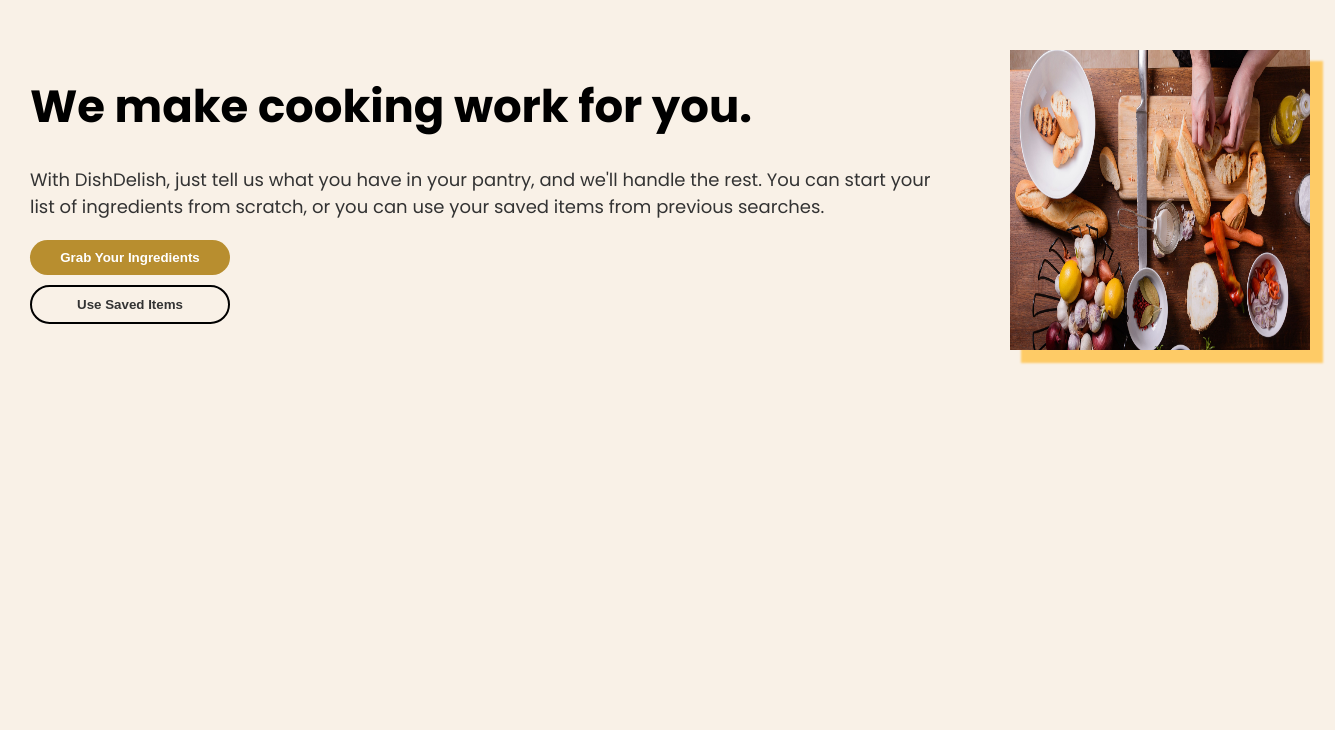
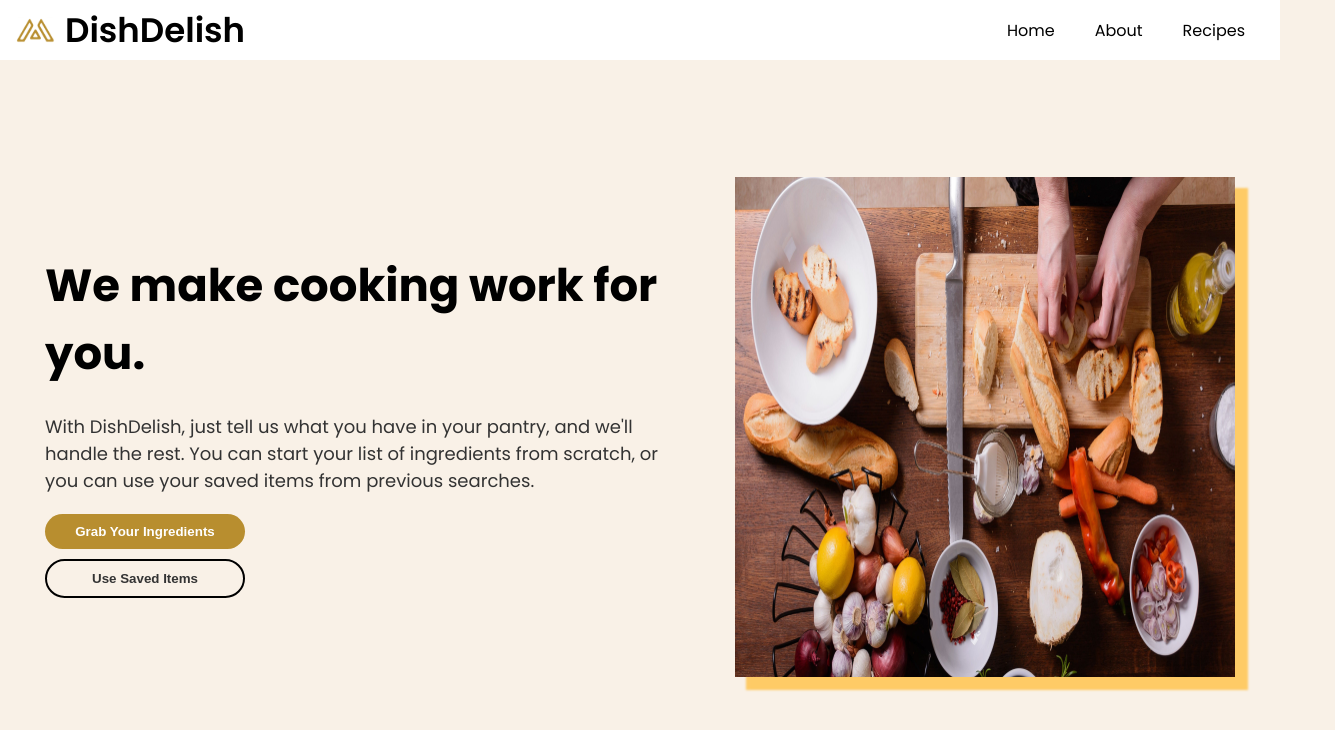
Before and after one commit to audsostrom/dishdelish, a Next.js app: page /menu in a window 1280 px wide. Shown: the top 730 px of the page, 1335 px wide, since content can reach past the window. Built offline with nearby package versions, Linux system fonts and the light colour scheme.

Commit message:
fixed all the things i broke

```diff
--- a/app/about/page.js
+++ b/app/about/page.js
@@ -1,5 +1,5 @@
 import React from "react";
-import MultiplePizzas from "../assets/thisisbanner.png";
+import MultiplePizzas from "../../assets/thisisbanner.png";
 import "./about.css";
 
 function About() {
@@ -7,7 +7,7 @@ function About() {
     <div className="about">
       <div
         className="aboutTop"
-        style={{ backgroundImage: `url(${MultiplePizzas})` }}
+        style={{ backgroundImage: `url(${MultiplePizzas.src})` }}
       ></div>
       <div className="aboutBottom">
         <h1> ABOUT US</h1>
--- a/app/grab/page.js
+++ b/app/grab/page.js
@@ -81,7 +81,7 @@ function Grab() {
 
   return (
     <>
-      <div className="grab" style={{ backgroundImage: `url(${BannerImageNew})` }}>
+      <div className="grab" style={{ backgroundImage: `url(${BannerImageNew.src})` }}>
       </div>
       <div className="customTextNew">
         <p>Got Everything?</p>
--- a/app/home/page.js
+++ b/app/home/page.js
@@ -1,6 +1,7 @@
 import Link from 'next/link';
 import BannerImage from "../../assets/cuttingbanana.png";
 import "./home.css";
+import Navbar from '@/components/navbar/navbar';
 
 function Home() {
   return (
--- a/app/layout.js
+++ b/app/layout.js
@@ -1,4 +1,5 @@
 import './globals.css';
+import Navbar from '@/components/navbar/navbar';
 
 let title = 'DishDelish';
 let description = 'Dish Delish is your go-to hub for exploring new flavors, mastering cooking techniques, and indulging in epicurean adventures.';
@@ -18,7 +19,10 @@ export const metadata = {
 export default function RootLayout({children}) {
   return (
     <html lang="en">
-      <body>{children}</body>
+      <body>
+        <Navbar/>
+        {children}
+      </body>
     </html>
   );
 }
--- a/app/menu/menu.css
+++ b/app/menu/menu.css
@@ -1,17 +1,17 @@
 
 .menu {
-   text-align: left;
-   padding-left: min(10%, 30px);
-   padding-bottom: 200px;
-   width: 100%;
-
+  display: flex;
+  flex-direction: row;
+  flex-wrap: wrap;
+  text-align: left;
+  width: 100%;
+  height: calc(100vh - 60px);
+  align-items: center;
+  justify-content: center;
  }
 
- .menuContent {
-   display: flex;
-   align-items: center;
-   justify-content: space-between;
-   margin-top: 50px;
+ .customTextContainer {
+   width: 50%;
  }
 
  .menuImageContainer {
@@ -19,8 +19,8 @@
  }
 
  .menuImage {
-   max-width: 300px;
-   max-height: 300px;
+   max-width: 500px;
+   max-height: 500px;
    margin-right: min(10%, 25px);
    box-shadow: 12px 12px 2px 1px rgba(255, 194, 71, .8);
  }
--- a/app/menu/page.js
+++ b/app/menu/page.js
@@ -11,7 +11,6 @@ import yourImage from "../../assets/GetCooking.jpeg";
 function Menu() {
   return (
     <div className="menu">
-      <div className="menuContent">
         <div className="customTextContainer">
           <span className="customTextnew">We make cooking work for you. </span>
           <br />
@@ -35,7 +34,6 @@ function Menu() {
           <Image unoptimized={true} src={yourImage} alt="Your Image" className="menuImage"/>
         </div>
       </div>
-    </div>
   );
 }
 
--- a/app/page.js
+++ b/app/page.js
@@ -1,6 +1,8 @@
 import Link from 'next/link';
 import Home from './home/page';
 import './globals.css';
+import Navbar from '@/components/navbar/navbar';
+
 
 export default function Page() {
   return (
--- a/components/navbar/navbar.css
+++ b/components/navbar/navbar.css
@@ -4,21 +4,24 @@
    background-color: #ffffff;
    display: flex;
    flex-direction: row;
-   justify-content: space-between; /* Center content horizontally */
+ }
+
+ .logo {
+  display: flex;
  }
 
  .navbar .leftSide {
-   flex: 1;
    height: 100%;
    display: flex;
    align-items: center;
    padding-left: 15px;
  }
+ .logo-text {
+  font-weight: 600;
+  font-size: 34px;
+  padding-left: 10px;
+ }
 
- /* dish */
- .navbar .leftSide img {
-   width: 200px;
- }
 
  .navbar .rightSide {
    flex: 1;
--- a/components/navbar/navbar.js
+++ b/components/navbar/navbar.js
@@ -1,8 +1,11 @@
 
-import Logo from "../assets/dishdelishlogo.png";
+"use client";
+import Logo from "../../assets/logo.svg";
 import Link from 'next/link';
-import ReorderIcon from "@material-ui/icons/Reorder";
+import ReorderIcon from '@mui/icons-material/Reorder';
 import "./navbar.css";
+import { useState } from "react";
+import Image from "next/image";
 
 function Navbar() {
   const [openLinks, setOpenLinks] = useState(false);
@@ -13,7 +16,10 @@ function Navbar() {
   return (
     <div className="navbar">
       <div className="leftSide" id={openLinks ? "open" : "close"}>
-        <img src={Logo} />
+          <Image height='40' width='40' src={Logo} />
+          <div className="logo-text">
+            DishDelish
+          </div>
         <div className="hiddenLinks">
           <Link href="/"> Home </Link>
           <Link href="/about"> About </Link>
--- a/package.json
+++ b/package.json
@@ -9,6 +9,12 @@
     "lint": "next lint"
   },
   "dependencies": {
+    "@emotion/cache": "^11.11.0",
+    "@emotion/react": "^11.11.3",
+    "@emotion/styled": "^11.11.0",
+    "@mui/icons-material": "^5.15.9",
+    "@mui/material": "^5.15.9",
+    "@mui/material-nextjs": "^5.15.9",
     "bcrypt": "^5.1.1",
     "mongodb": "^6.3.0",
     "mongoose": "^8.1.1",
```
Also changed, not shown: assets/logo.svg (added), 1 other file (tests, documents, lock files or other folders).
